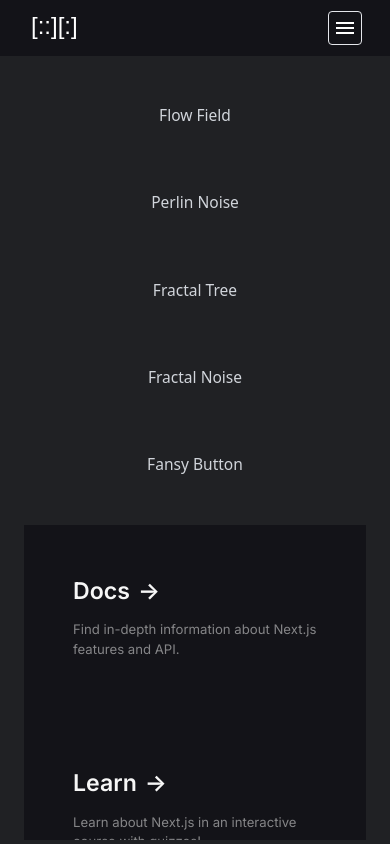
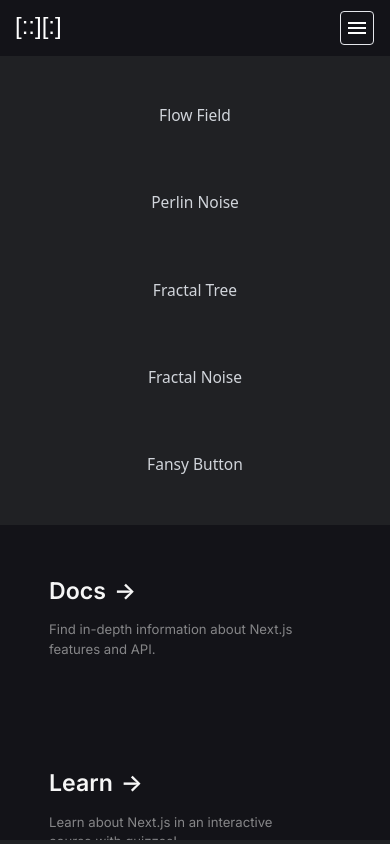
Before and after one commit to nbursa/creative-coding, a Next.js app: page / in a window 390 px wide. Built offline with nearby package versions, Linux system fonts and the light colour scheme.

Commit message:
dangerous layout

```diff
--- a/src/components/Container.tsx
+++ b/src/components/Container.tsx
@@ -56,7 +56,7 @@ const Container: React.FC<LayoutProps> = ({children}) => {
 
   return (
     <main
-      className="relative w-full flex flex-col px-6 max-w-full overflow-hidden overflow-y-auto mx-auto h-[calc(100vh-57px)]"
+      className="relative w-full flex flex-col max-w-full overflow-hidden overflow-y-auto mx-auto h-[calc(100vh-57px)]"
       style={{
         height: containerHeight ? `${containerHeight}px` : '100%',
       }}
--- a/src/components/navigation/Navigation.tsx
+++ b/src/components/navigation/Navigation.tsx
@@ -2,31 +2,21 @@ import React, {useState} from 'react';
 import {DesktopNavigation, MobileNavigation} from './components';
 
 const Navigation = () => {
+  console.log("rendering Navigation")
   const [isDrawerOpen, setIsDrawerOpen] = useState<boolean>(false);
 
-  const toggleDrawer = (e: React.MouseEvent<HTMLButtonElement, MouseEvent>) => {
-    e.preventDefault();
+  const toggleDrawer = (e: React.MouseEvent<HTMLButtonElement | HTMLAnchorElement, MouseEvent>) => {
     console.log("handleLinkClick: ", e.currentTarget);
     setIsDrawerOpen(!isDrawerOpen);
   };
 
   return (
-    <nav className="bg-black/75 w-full h-full flex items-center justify-between z-30">
-      <DesktopNavigation/>
-      {/*<button*/}
-      {/*  onClick={(e) => {*/}
-      {/*    console.log("handleLinkClick: ", e.currentTarget);*/}
-      {/*    toggleDrawer(e);*/}
-      {/*  }}*/}
-      {/*  className="mx-7 p-1 text-gray-500 sm:hidden border rounded z-40"*/}
-      {/*>*/}
-      {/*  <svg xmlns="http://www.w3.org/2000/svg" viewBox="0 0 24 24" width="24" height="24"*/}
-      {/*       className="pointer-events-none">*/}
-      {/*    <path fill="#FFFFFF" d="M3 18h18v-2H3v2zm0-5h18v-2H3v2zm0-7v2h18V6H3z"/>*/}
-      {/*  </svg>*/}
-      {/*</button>*/}
-      <MobileNavigation className={`${isDrawerOpen ? "absolute" : "hidden"}`} toggleDrawer={toggleDrawer}/>
-    </nav>
+    <>
+      <nav className="bg-black/75 h-[56px] w-full flex items-center justify-between z-30">
+        <DesktopNavigation handleClick={toggleDrawer}/>
+        <MobileNavigation className={`${isDrawerOpen ? "absolute" : "hidden"}`} toggleDrawer={toggleDrawer}/>
+      </nav>
+    </>
   );
 };
 
--- a/src/components/navigation/components/DesktopNavigation.tsx
+++ b/src/components/navigation/components/DesktopNavigation.tsx
@@ -3,10 +3,21 @@ import Link from "next/link";
 import Image from "next/image";
 import {NavLink, navLinks} from "../config";
 
-const DesktopNavigation: React.FC = () => {
+interface DesktopNavigationProps {
+  handleClick: (e: React.MouseEvent<HTMLButtonElement>) => void;
+}
+
+export async function getServerSideProps({}) {
+  return {
+    props: {},
+    ssr: false,
+  };
+}
+
+const DesktopNavigation: React.FC<DesktopNavigationProps> = ({handleClick}) => {
   return (
     <>
-      <div className="flex items-center justify-between px-8 z-40">
+      <div className="desk flex items-center justify-between px-4 z-30">
         <Link href="/" className="text-gray-500 font-medium hover:text-gray-300">
           <Image src="/logo.svg" alt="Logo" width={45} height={24}/>
         </Link>
@@ -24,14 +35,12 @@ const DesktopNavigation: React.FC = () => {
         </div>
       </div>
       <button
-        onClick={(e) => {
-          console.log("handleLinkClick: ", e.currentTarget);
-          // handleLinkClick(e);
-        }}
-        className="mx-7 p-1 text-gray-500 sm:hidden border rounded z-40"
+        type="button"
+        onClick={handleClick}
+        className="mx-4 p-1 text-gray-500 sm:hidden border rounded z-40"
       >
         <svg xmlns="http://www.w3.org/2000/svg" viewBox="0 0 24 24" width="24" height="24"
-             className="pointer-events-none">
+             className="">
           <path fill="#FFFFFF" d="M3 18h18v-2H3v2zm0-5h18v-2H3v2zm0-7v2h18V6H3z"/>
         </svg>
       </button>
--- a/src/components/navigation/components/MobileNavigation.tsx
+++ b/src/components/navigation/components/MobileNavigation.tsx
@@ -3,22 +3,31 @@ import {NavLink, navLinks} from "../config";
 import React from "react";
 
 interface MobileNavigationProps {
-  toggleDrawer: (e: React.MouseEvent<HTMLButtonElement>) => void;
+  toggleDrawer: (e: React.MouseEvent<HTMLButtonElement | HTMLAnchorElement>) => void;
   className: string;
 }
 
+export async function getServerSideProps({}) {
+  return {
+    props: {},
+    ssr: false,
+  };
+}
+
 const MobileNavigation: React.FC<MobileNavigationProps> = ({toggleDrawer, className}) => {
+  const handleClickLink = (e: React.MouseEvent<HTMLButtonElement | HTMLAnchorElement>) => {
+    toggleDrawer(e);
+  };
+
   return (
     <div
       className={`${className} mobile-nav top-0 left-0 z-40 bg-black/75 backdrop-blur-sm w-screen h-screen overflow-hidden overflow-y-auto sm:hidden`}>
       <div
         className="h-full w-full flex items-center justify-center">
         <button
-          onClick={(e) => {
-            console.log(e.currentTarget)
-            toggleDrawer(e);
-          }}
-          className="closing border border-amber-100 absolute top-4 right-8 text-gray-500 hover:text-gray-300 focus:outline-none z-50"
+          type="button"
+          onClick={toggleDrawer}
+          className="closing border border-amber-100 p-1 rounded absolute top-[11px] right-4 text-gray-500 hover:text-gray-300 focus:outline-none z-50"
         >
           <svg width="24" height="24" viewBox="0 0 24 24" xmlns="http://www.w3.org/2000/svg" fill="currentColor">
             <path d="M6 6L18 18" stroke="#FFFFFF" strokeWidth="2" strokeLinecap="round"
@@ -28,11 +37,11 @@ const MobileNavigation: React.FC<MobileNavigationProps> = ({toggleDrawer, classN
           </svg>
         </button>
         <div className="relative">
-          <div className="flex flex-col items-start -mt-4 space-y-4 text-2xl overflow-hidden overflow-y-auto">
+          <div className="flex flex-col items-start -mt-24 space-y-12 text-2xl overflow-hidden overflow-y-auto">
             {navLinks.map((link: NavLink, index: number) => (
               <Link key={index} href={link.path}
-                    className="text-gray-300 hover:text-gray-500 ml-4 active:text-yellow-300">
-                {link.label}
+                    className="text-gray-300 hover:text-gray-500 ml-4 active:text-yellow-300" legacyBehavior>
+                <a onClick={handleClickLink}>{link.label}</a>
               </Link>
             ))}
           </div>
--- a/src/pages/_app.tsx
+++ b/src/pages/_app.tsx
@@ -4,13 +4,22 @@ import type {AppProps} from 'next/app'
 import {ApolloProvider} from '@apollo/client';
 import {GraphqlClient} from '@/graphql/client';
 import Container from "@/components/Container";
+import dynamic from 'next/dynamic';
 
-export default function App({Component, pageProps}: AppProps) {
+const Navigation = dynamic(
+  () => import('@/components/navigation/Navigation'),
+  {ssr: false}
+);
+
+const App = ({Component, pageProps}: AppProps) => {
   return (
     <ApolloProvider client={GraphqlClient}>
+      <Navigation/>
       <Container>
         <Component {...pageProps} />
       </Container>
     </ApolloProvider>
   )
 }
+
+export default App;
--- a/src/pages/_document.tsx
+++ b/src/pages/_document.tsx
@@ -1,5 +1,5 @@
 import {Head, Html, Main, NextScript} from 'next/document'
-import Navigation from "@/components/navigation/Navigation";
+// import Navigation from "@/components/navigation/Navigation";
 import HeadComponent from "@/components/Head";
 
 export default function Document() {
@@ -9,7 +9,7 @@ export default function Document() {
         <HeadComponent/>
       </Head>
       <body>
-      <Navigation/>
+      {/*<Navigation/>*/}
       <Main/>
       </body>
       <NextScript/>
--- a/src/pages/ai/ components/ChatGPTForm.tsx
+++ b/src/pages/ai/ components/ChatGPTForm.tsx
@@ -104,7 +104,7 @@ const ChatGPTForm: React.FC = () => {
   };
 
   return (
-    <div className="relative h-full w-full flex flex-col px-6 max-w-[768px] mx-auto">
+    <div className="relative h-full w-full flex flex-col px-6 max-w-[1024px] mx-auto">
       <div
         className="hall9000 relative mx-auto mt-6 w-48 h-48 flex justify-center items-center bg-black overflow-hidden rounded-full flex-shrink-0 inset-shadow-white">
         <div className="absolute -top-8 left-3 w-32 h-20 window-reflection"></div>
@@ -115,7 +115,7 @@ const ChatGPTForm: React.FC = () => {
         <div className="absolute w-8 h-8 bg-red-600 rounded-full animation-blink z-10"></div>
       </div>
       <div
-        className="chat w-full h-full max-w-[468px] mx-auto my-6 overflow-y-auto flex-grow-1">
+        className="chat w-full h-full max-w-[468px] mx-auto my-6 overflow-y-auto flex-grow flex-grow-1">
         <div ref={messagesRef}
              className="w-full h-full mx-auto grid grid-cols-1 overflow-hidden overflow-y-auto align-bottom">
           {conversation.map((item, index) => (
--- a/src/styles/globals.css
+++ b/src/styles/globals.css
@@ -51,8 +51,8 @@ body {
     background: var(--background);
     display: grid;
     align-items: start;
-    /*grid-template-rows: env(safe-area-inset-top) 56px calc(100vh - env(safe-area-inset-top) - 57px);*/
-    grid-template-rows: 56px calc(100vh - 57px);
+    /*grid-template-rows: env(safe-area-inset-top) calc(100vh - env(safe-area-inset-top));*/
+    /*grid-template-rows: 56px calc(100vh - 57px);*/
     grid-template-columns: 1fr;
     height: 100vh;
     width: 100%;
```
